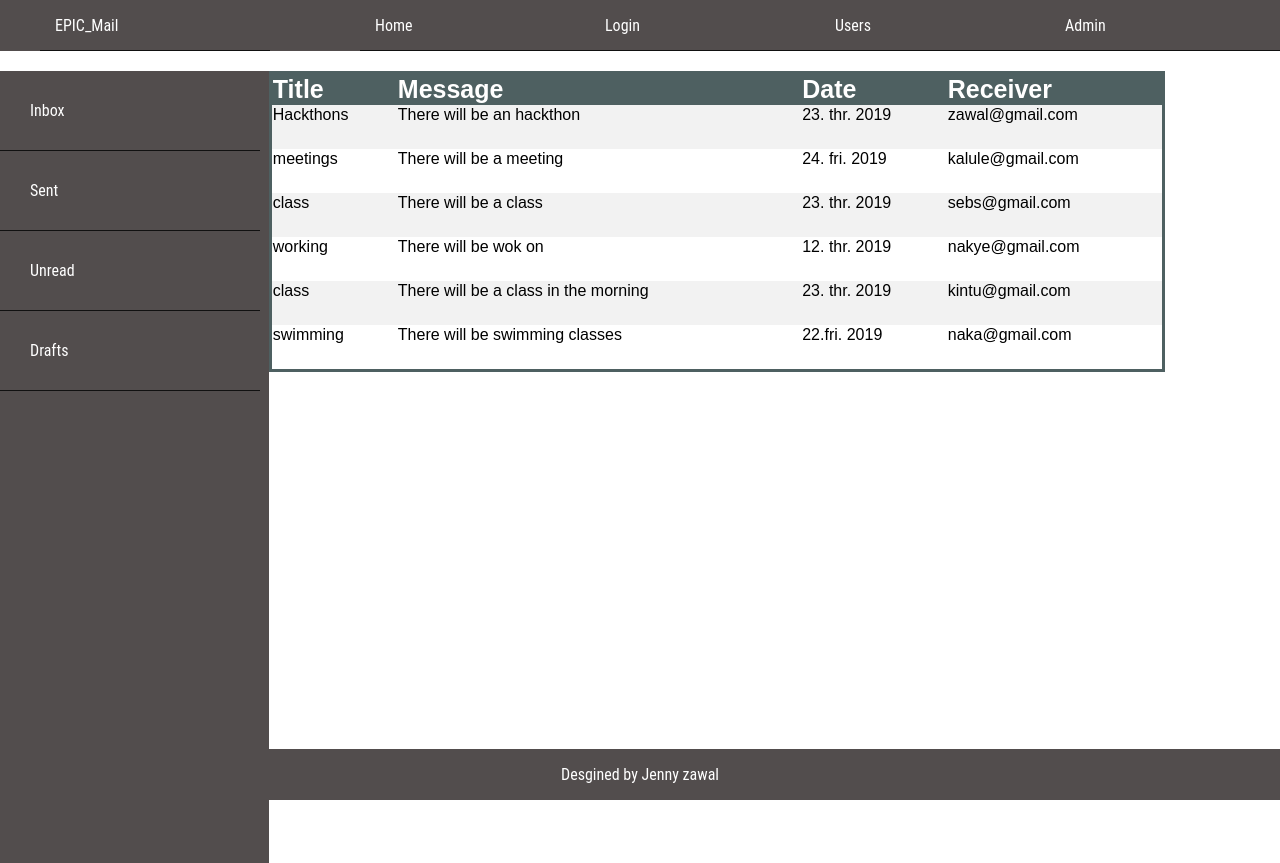
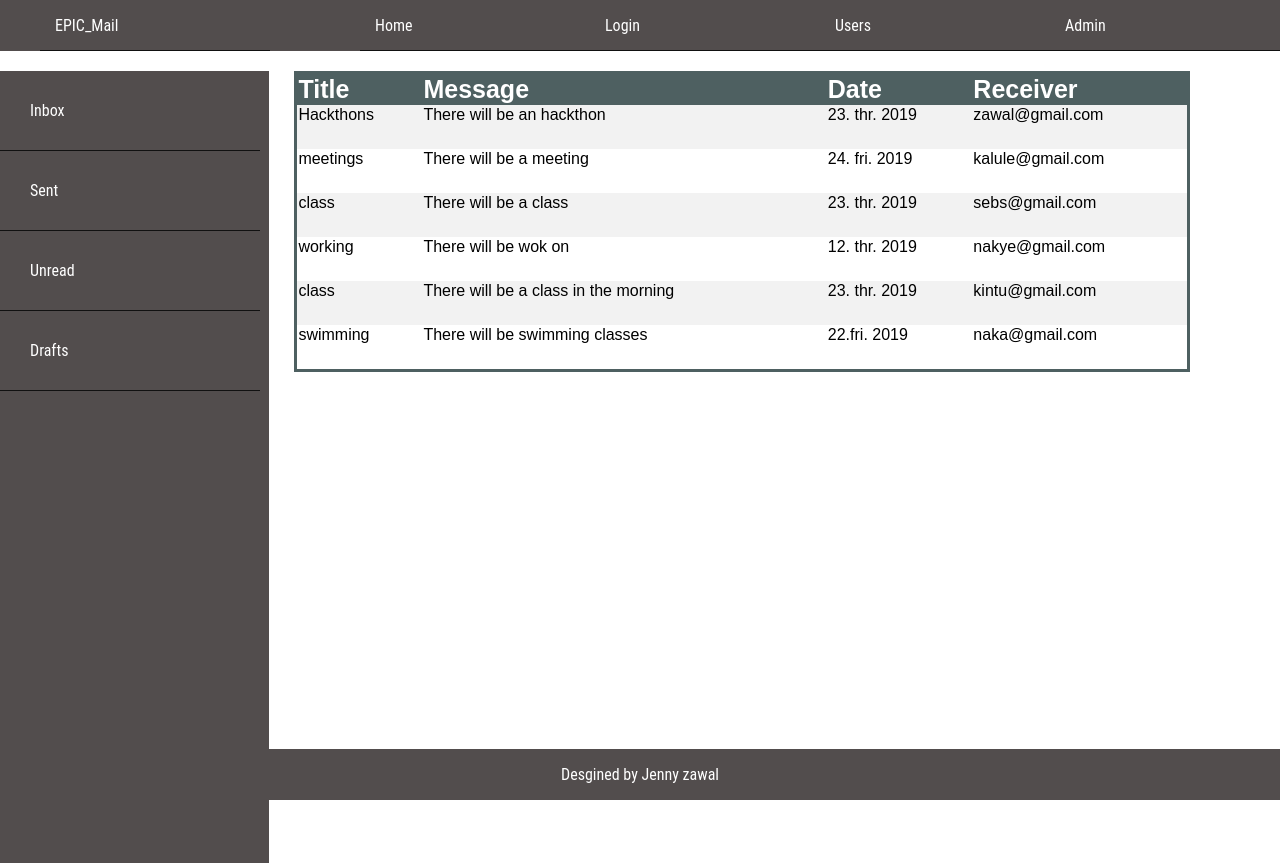
Before and after one commit to jennizalwango/EPIC_MAIL, a plain HTML site: page UI/sent.html in a window 1280 px wide. Drawn offline with Linux system fonts and the light colour scheme.

Commit message:
for designing

```diff
--- a/UI/main.css
+++ b/UI/main.css
@@ -111,7 +111,7 @@ table{
   border-spacing:5px;
   padding:5px;
   font-family: Arial, Helvetica, sans-serif;
-  margin-left: 21%;
+  margin-left: 23%;
 
   }
   table tr:nth-child(even){
```
